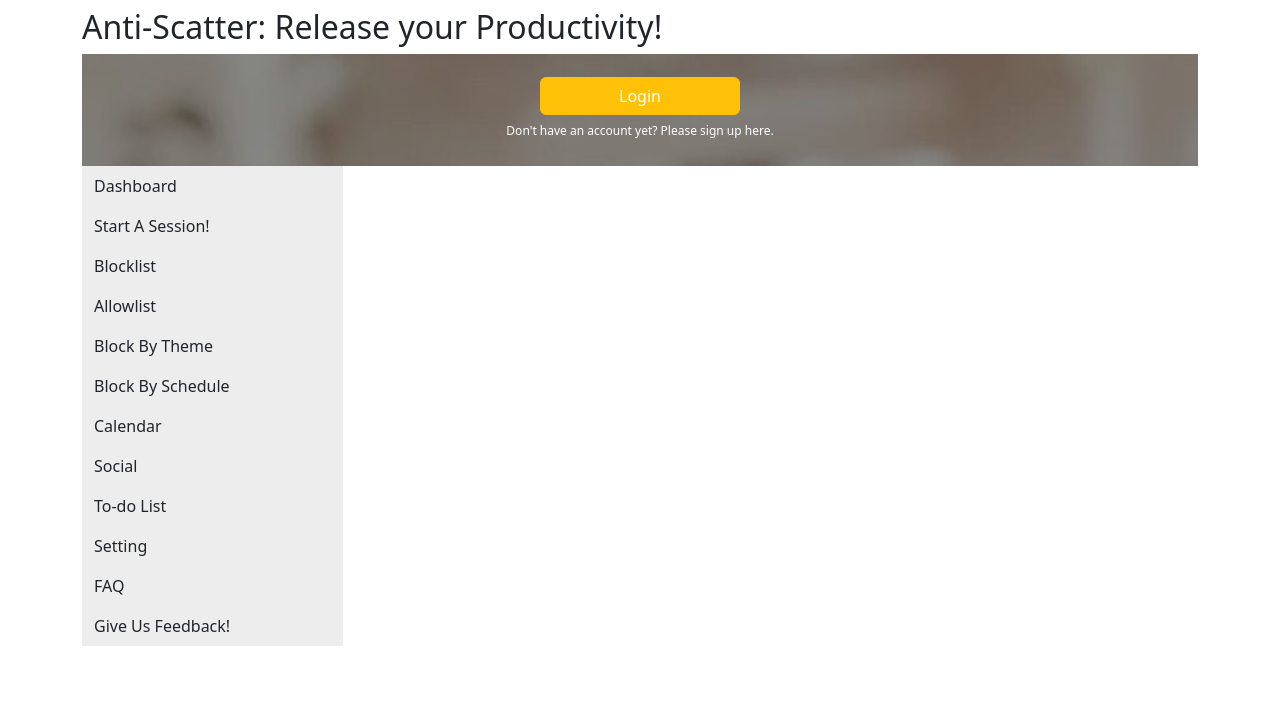
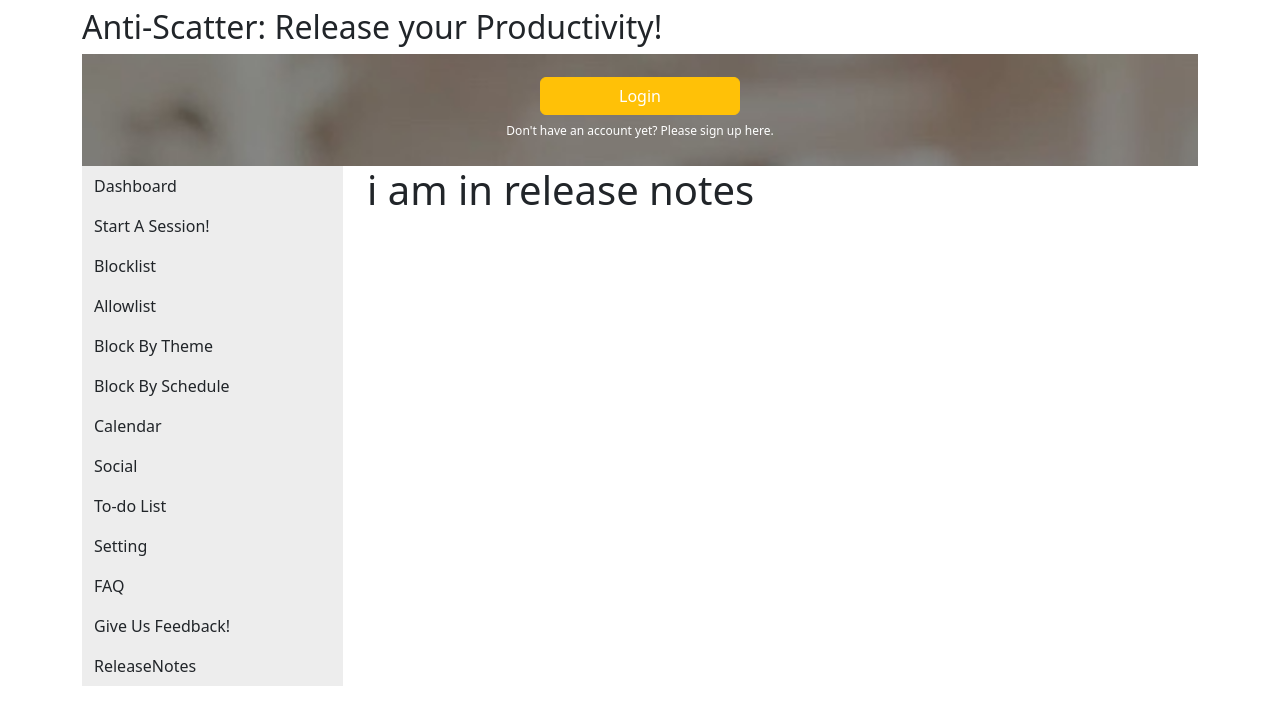
Before and after one commit to nikkivbenz/Anti-Scatter, a React (Create React App) app in the folder client-website/: page /ReleaseNotes in a window 1280 px wide. Shown: the top 724 px of the page. Built offline with nearby package versions, Linux system fonts and the light colour scheme.

Commit message:
Adding Release Notes Compon

```diff
--- a/client-website/src/App.js
+++ b/client-website/src/App.js
@@ -4,7 +4,7 @@ import './Website.css';
 
 import { Route, Routes } from 'react-router-dom';
 import { Login, Signup, Home } from "./pages";
-import { Header, NavigationBar, Dashboard, Feedback, FAQ , Settings, StartSession, ToDoList, Allowlist, Blocklist, BlockSchedule, Social, Calendar } from "./pages";
+import { Header, NavigationBar, Dashboard, Feedback, FAQ , Settings, StartSession, ToDoList, Allowlist, Blocklist, BlockSchedule, Social, Calendar, ReleaseNotes} from "./pages";
 
 import Container from 'react-bootstrap/Container';
 import Row from 'react-bootstrap/Row';
@@ -38,6 +38,7 @@ function App() {
               <Route path ="/todolist" element={<ToDoList/>} />
               <Route path ="/social" element={<Social/>} />
               <Route path="/Calendar" element={<Calendar/>} />
+              <Route path="/ReleaseNotes" element={<ReleaseNotes/>} />
             </Routes>
           </Col>
         </Row>
--- a/client-website/src/pages/NavigationBar.js
+++ b/client-website/src/pages/NavigationBar.js
@@ -86,6 +86,12 @@ export default function NavigationBar() {
         <Nav.Link as={Link} to="/Feedback" className="nav-link">Give Us Feedback!</Nav.Link>
         </Container>
       </Navbar>
+
+      <Navbar className="bg-body-tertiary" >
+        <Container>
+        <Nav.Link as={Link} to="/ReleaseNotes" className="nav-link">ReleaseNotes</Nav.Link>
+        </Container>
+      </Navbar>
       </div>
        {/* <Navbar className="navbar navbar-expand-lg  sidebar" id="sideNav" >
         <Container>
--- /dev/null
+++ b/client-website/src/pages/ReleaseNotes.js
@@ -0,0 +1,5 @@
+function ReleaseNotes(){
+    return(<h1> i am in release notes </h1> );
+}
+
+export default ReleaseNotes;
--- a/client-website/src/pages/index.js
+++ b/client-website/src/pages/index.js
@@ -15,3 +15,4 @@ export {default as ToDoList} from './ToDoList';
 export {default as Blocklist} from './Blocklist';
 export {default as Social} from './Social';
 export {default as Calendar} from './Calendar';
+export {default as ReleaseNotes} from './ReleaseNotes';
```
